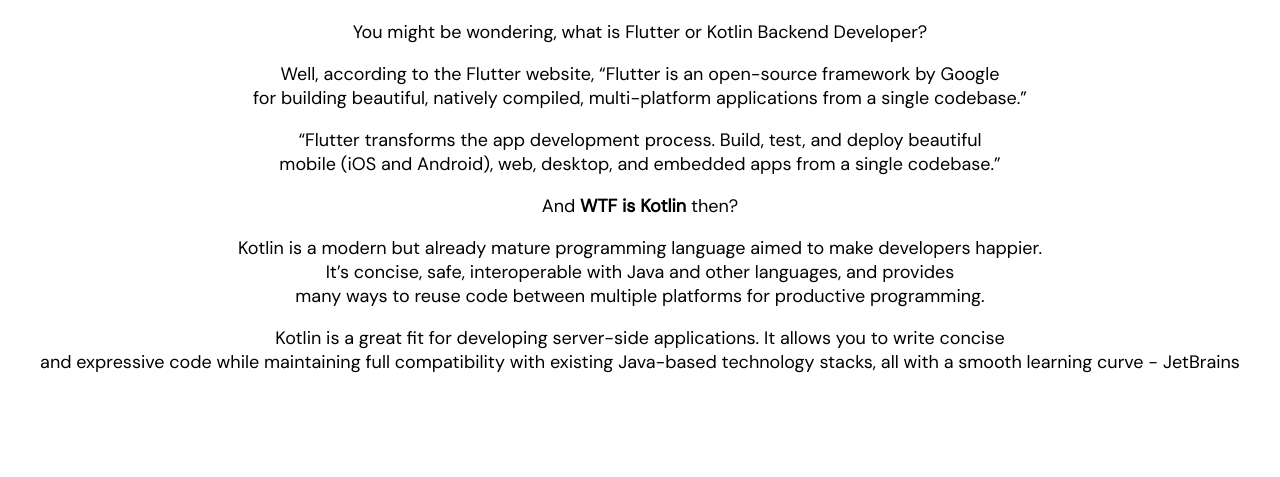
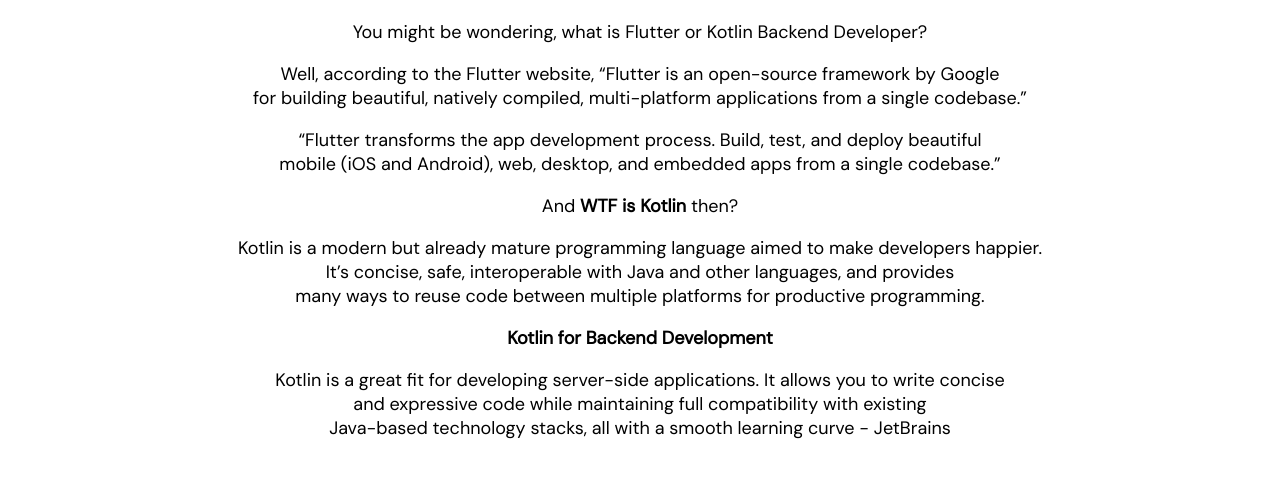
Before and after one commit to andilezulu/andilezulu.github.io, a plain HTML site: page index.html in a window 1280 px wide. Shown: the part 133-610 px from the top of the page. Drawn offline with Linux system fonts and the light colour scheme.

Commit message:
Update index.html

```diff
--- a/index.html
+++ b/index.html
@@ -31,7 +31,8 @@ body {
     <p>“Flutter transforms the app development process. Build, test, and deploy beautiful <br>mobile (iOS and Android), web, desktop, and embedded apps from a single codebase.”</p>
     <p>And <b>WTF is Kotlin</b> then?</p>
     <p>Kotlin is a modern but already mature programming language aimed to make developers happier. <br>It’s concise, safe, interoperable with Java and other languages, and provides <br>many ways to reuse code between multiple platforms for productive programming.</p>
-    <p>Kotlin is a great fit for developing server-side applications. It allows you to write concise <br>and expressive code while maintaining full compatibility with existing Java-based technology stacks, all with a smooth learning curve - JetBrains</p>
+    <p><b>Kotlin for Backend Development</b></p>
+    <p>Kotlin is a great fit for developing server-side applications. It allows you to write concise <br>and expressive code while maintaining full compatibility with existing <br>Java-based technology stacks, all with a smooth learning curve - JetBrains</p>
 </body>
 
 </html>
```
